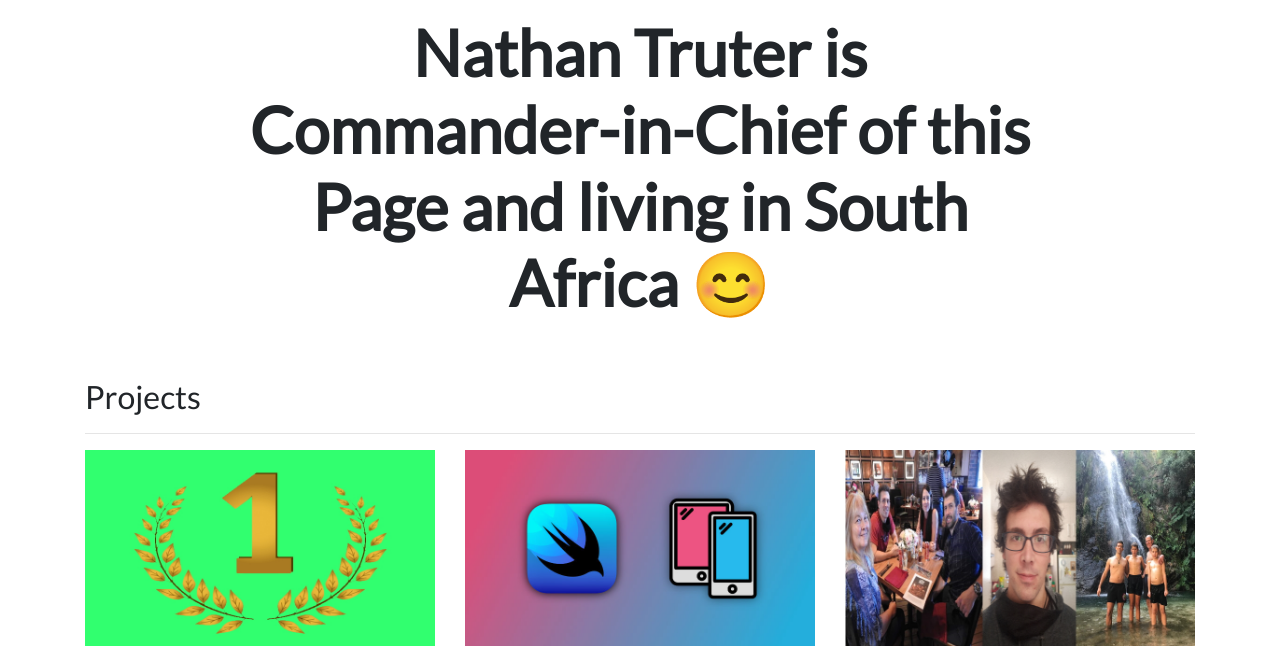
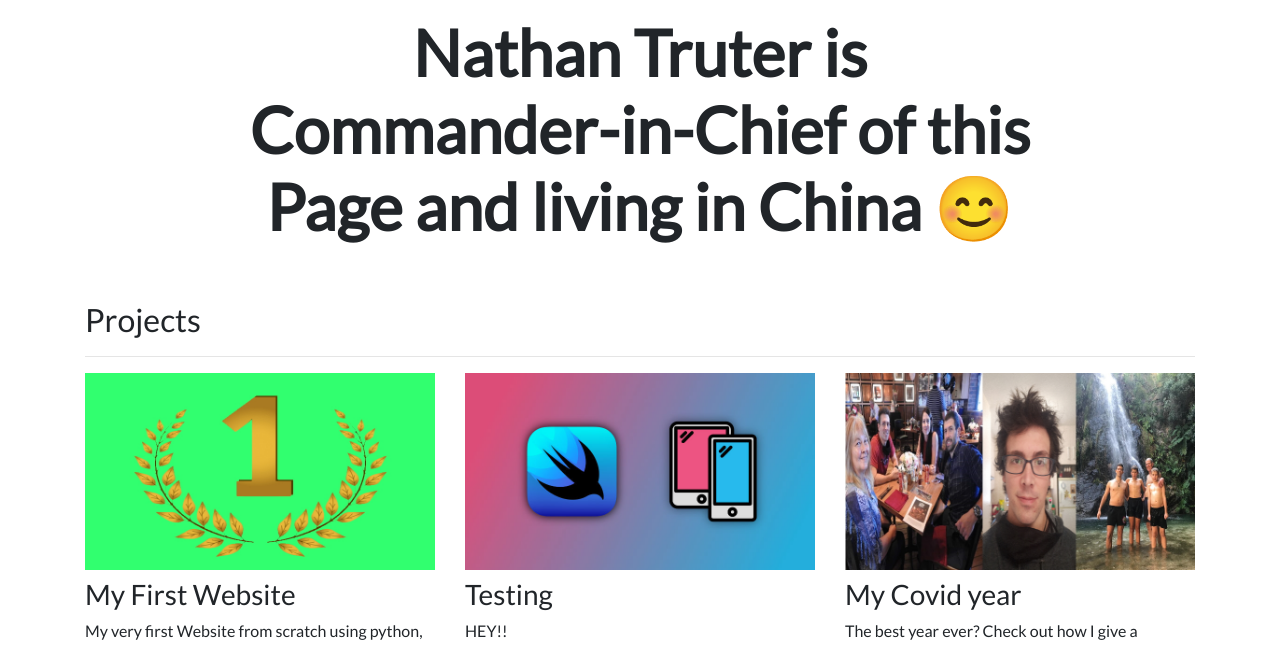
Before and after one commit to NathanTruter/django-personal-portfolio, a Django app: page / in a window 1280 px wide. Shown: the part 373-1019 px from the top of the page. Run offline with Django 3.2, Linux system fonts and the light colour scheme; data comes from the database, SQL or seed files in the repository; both versions use the stored data as it was after the commit; some libraries are stand-ins or nearby versions.

Commit message:
2025/05/22 NT  Updated Resume, Updated home page,  Update Db file

```diff
--- a/portfolio/templates/portfolio/base.html
+++ b/portfolio/templates/portfolio/base.html
@@ -33,13 +33,13 @@
       <div class="collapse navbar-collapse text-center" id="navbarNav">
         <ul class="navbar-nav ml-auto">
           <li class="nav-item">
-            <a class="nav-link" href="{% static "portfolio/NResume.pdf" %}">Resume</a>
-          </li>
-          <li class="nav-item">
             <a class="nav-link" href="https://www.linkedin.com/in/nathan-truter-0840b81b5/" target="_blank">LinkedIn</a>
           </li>
           <li class="nav-item">
             <a class="nav-link" href="https://www.instagram.com/nathantruter/" target="_blank">Instagram</a>
+          </li>
+          <li class="nav-item">
+            <a class="nav-link" href="{% static "portfolio/NResume.pdf" %}">Resume</a>
           </li>
           <li>
             <a role="button" href="{% url 'blog:all_blogs' %}" class="btn btn-primary">Blog</a>
--- a/portfolio/templates/portfolio/home.html
+++ b/portfolio/templates/portfolio/home.html
@@ -6,13 +6,13 @@
 
 <div class="row justify-content-center my-3">
   <div class="col-5">
-    <img src="{% static 'portfolio/glasses.png' %}" class="img-fluid">
+    <img src="{% static "portfolio/glasses.png" %}" class="img-fluid ">
   </div>
 </div>
 
 <div class="row justify-content-center mb-3">
   <div class="col-md-9 text-center">
-    <h1 id="hometext" class="font-weight-bold">Nathan Truter is Commander-in-Chief of this Page and living in South Africa 😊</h1>
+    <h1 id="hometext" class="font-weight-bold">Nathan Truter is Commander-in-Chief of this Page and living in China 😊</h1>
   </div>
 </div>
 
```
Also changed, not shown: db.sqlite3, 2 other files.
